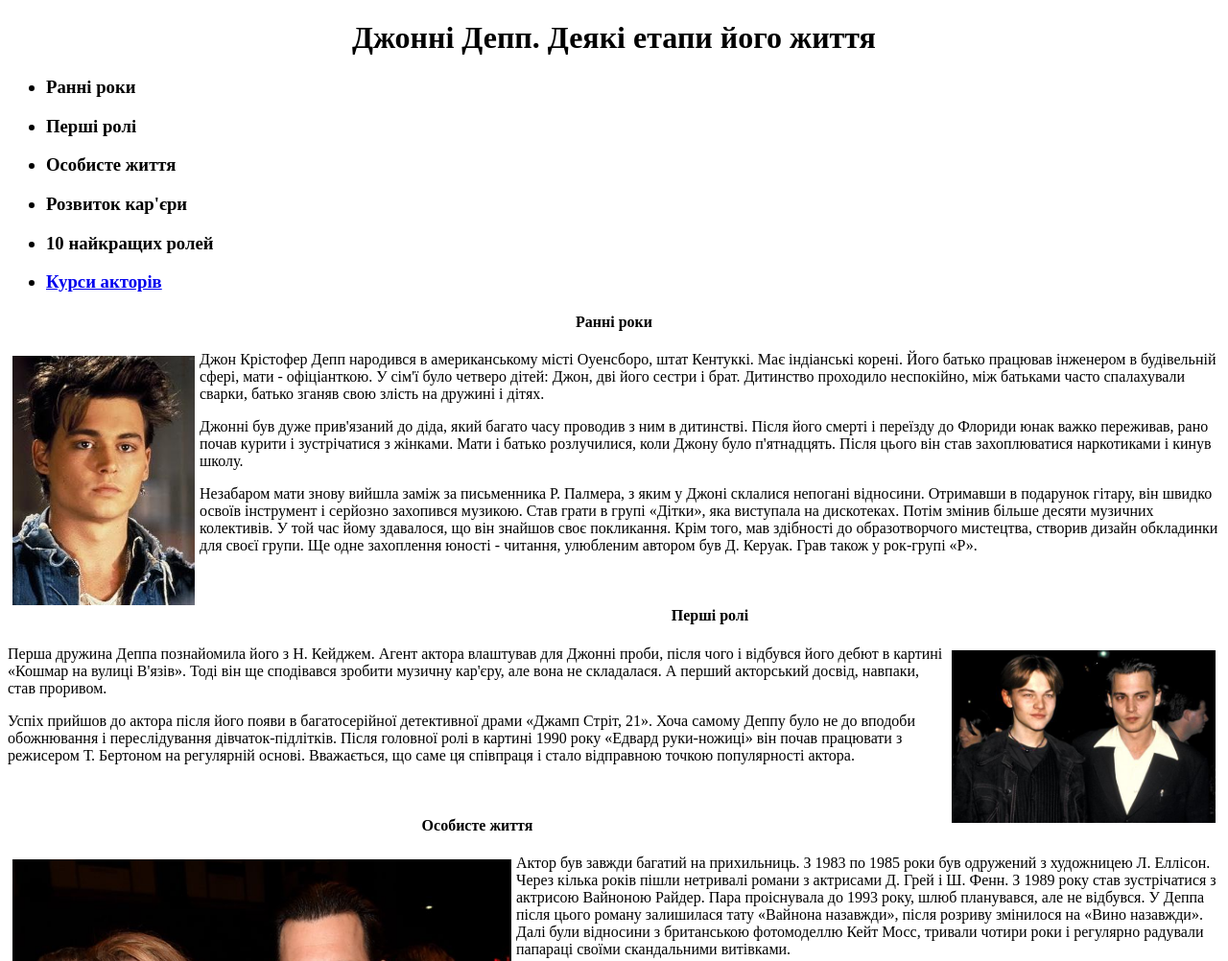
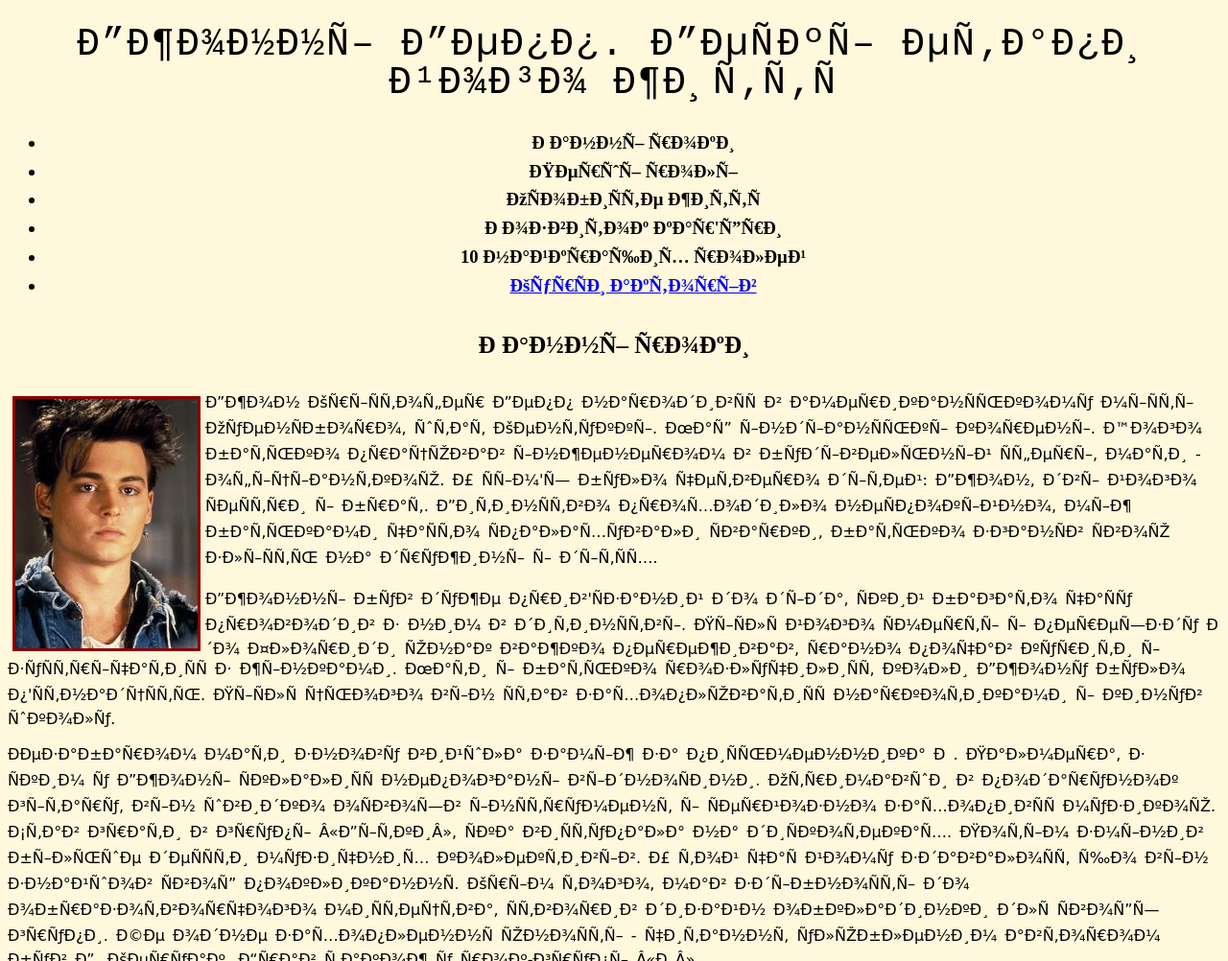
Before and after one commit to AlinaShabarkevich/johnydepp, a plain HTML site: page first.html in a window 1280 px wide. Shown: the top 1002 px of the page at 96% size. Drawn offline with Linux system fonts and the light colour scheme.

Commit message:
Add files via upload

```diff
--- a/first.html
+++ b/first.html
@@ -1,40 +1,41 @@
 <!DOCTYPE html>
 <html>
     <head>
+        <meta charset="utf.8">
+        <link rel="stylesheet" href="style.css">
         <title>Джонні Депп. Коротка біографія</title>
         <link rel="icon" href="ImageFirst/logo.png" type="text/css">
     </head>
     <body>
-
         <center><h1>Джонні Депп. Деякі етапи його життя</h1></center>
-        <ul><h3>
-            <li><p>Ранні роки</p></li>
-            <li><p>Перші ролі</p></li>
-            <li><p>Особисте життя</p></li>
-            <li><p>Розвиток кар'єри</p></li>
-            <li><p>10 найкращих ролей</p></li>
-            <li><p><a href = "second.html">Курси акторів</a></p></li>
+        <center><ul><h3>
+            <li>Ранні роки</li>
+            <li>Перші ролі</li>
+            <li>Особисте життя</li>
+            <li>Розвиток кар'єри</li>
+            <li>10 найкращих ролей</li>
+            <li><a href = "second.html">Курси акторів</a></li>
             </h3>
-        </ul>
+            </ul></center>
         <center><h4>Ранні роки</h4></center>
-        <p><img src="ImageFirst/1.jpg" alt="Ранні роки" align="left" width="190" height="260" vspace="5" hspace="5">Джон Крістофер Депп народився в американському місті Оуенсборо, штат Кентуккі. Має індіанські корені. Його батько працював інженером в будівельній сфері, мати - офіціанткою. У сім'ї було четверо дітей: Джон, дві його сестри і брат. Дитинство проходило неспокійно, між батьками часто спалахували сварки, батько зганяв свою злість на дружині і дітях.</p>
+        <p><img class = "pict" src="ImageFirst/1.jpg" alt="Ранні роки" align="left" width="190" height="260" vspace="5" hspace="5">Джон Крістофер Депп народився в американському місті Оуенсборо, штат Кентуккі. Має індіанські корені. Його батько працював інженером в будівельній сфері, мати - офіціанткою. У сім'ї було четверо дітей: Джон, дві його сестри і брат. Дитинство проходило неспокійно, між батьками часто спалахували сварки, батько зганяв свою злість на дружині і дітях.</p>
         <p>Джонні був дуже прив'язаний до діда, який багато часу проводив з ним в дитинстві. Після його смерті і переїзду до Флориди юнак важко переживав, рано почав курити і зустрічатися з жінками. Мати і батько розлучилися, коли Джону було п'ятнадцять. Після цього він став захоплюватися наркотиками і кинув школу.</p>
         <p>Незабаром мати знову вийшла заміж за письменника Р. Палмера, з яким у Джоні склалися непогані відносини. Отримавши в подарунок гітару, він швидко освоїв інструмент і серйозно захопився музикою. Став грати в групі «Дітки», яка виступала на дискотеках. Потім змінив більше десяти музичних колективів. У той час йому здавалося, що він знайшов своє покликання. Крім того, мав здібності до образотворчого мистецтва, створив дизайн обкладинки для своєї групи. Ще одне захоплення юності - читання, улюбленим автором був Д. Керуак. Грав також у рок-групі «Р».</p>
         <br>
 
         <center><h4>Перші ролі</h4></center>
-        <p><img src="ImageFirst/2.jpg"S alt="Перші зйомки з Ді Капріо" align="right" width="275" height="180" vspace="5" hspace="5">Перша дружина Деппа познайомила його з Н. Кейджем. Агент актора влаштував для Джонні проби, після чого і відбувся його дебют в картині «Кошмар на вулиці В'язів». Тоді він ще сподівався зробити музичну кар'єру, але вона не складалася. А перший акторський досвід, навпаки, став проривом. </p>
+        <p><img class = "pict" src="ImageFirst/2.jpg"S alt="Перші зйомки з Ді Капріо" align="right" width="275" height="180" vspace="5" hspace="5">Перша дружина Деппа познайомила його з Н. Кейджем. Агент актора влаштував для Джонні проби, після чого і відбувся його дебют в картині «Кошмар на вулиці В'язів». Тоді він ще сподівався зробити музичну кар'єру, але вона не складалася. А перший акторський досвід, навпаки, став проривом. </p>
         <p>Успіх прийшов до актора після його появи в багатосерійної детективної драми «Джамп Стріт, 21». Хоча самому Деппу було не до вподоби обожнювання і переслідування дівчаток-підлітків. Після головної ролі в картині 1990 року «Едвард руки-ножиці» він почав працювати з режисером Т. Бертоном на регулярній основі. Вважається, що саме ця співпраця і стало відправною точкою популярності актора.</p>
         <br>
 
         <center><h4>Особисте життя</h4></center>
-        <p><img src="ImageFirst/3.jpg"S alt="Джонні Депп з Вайноною Райдер" align="left" width="520" height="330" vspace="5" hspace="5">Актор був завжди багатий на прихильниць. З 1983 по 1985 роки був одружений з художницею Л. Еллісон. Через кілька років пішли нетривалі романи з актрисами Д. Грей і Ш. Фенн. З 1989 року став зустрічатися з актрисою Вайноною Райдер. Пара проіснувала до 1993 року, шлюб планувався, але не відбувся. У Деппа після цього роману залишилася тату «Вайнона назавжди», після розриву змінилося на «Вино назавжди». Далі були відносини з британською фотомоделлю Кейт Мосс, тривали чотири роки і регулярно радували папараці своїми скандальними витівками.
+        <p><img class = "pict" src="ImageFirst/3.jpg"S alt="Джонні Депп з Вайноною Райдер" align="left" width="520" height="330" vspace="5" hspace="5">Актор був завжди багатий на прихильниць. З 1983 по 1985 роки був одружений з художницею Л. Еллісон. Через кілька років пішли нетривалі романи з актрисами Д. Грей і Ш. Фенн. З 1989 року став зустрічатися з актрисою Вайноною Райдер. Пара проіснувала до 1993 року, шлюб планувався, але не відбувся. У Деппа після цього роману залишилася тату «Вайнона назавжди», після розриву змінилося на «Вино назавжди». Далі були відносини з британською фотомоделлю Кейт Мосс, тривали чотири роки і регулярно радували папараці своїми скандальними витівками.
         <p>Найбільш тривалими стали відносини з француженкою, актрисою і співачкою Ванессою Параді, з якою він зустрівся на зйомках фільму «Дев'яті врата». У них народилися дочка Лілі-Роуз (1999) син Джон (2002). Після 2010 року зоряна пара перестала з'являтися в суспільстві разом, у 2012 році заявила про розрив. Джонні і Ванесса залишилися в дружніх відносинах. Причиною розлучення стало захоплення Джонні актрисою Ембер Херд. Після трирічного роману в 2015 році вони одружилися, але вже через рік дружина подала на розлучення.</p>
         <p>Депп володіє віллою у Франції, особняком в Лос-Анджелесі, островом на Багамах. У 90-х роках двічі був заарештований: перший раз у зв'язку з конфліктом з працівниками одного з нью-йоркських готелів, другий - за бійку з настирливим фоторепортером в лондонському ресторані. Депп змушений носити окуляри через короткозорість, його ліве око не бачить з дитинства.</p>
         <br>
 
         <center><h4>Розвиток кар'єри</h4></center>
-        <p><img src="ImageFirst/4.jpg"S alt="Джонні Депп в різних ролях" align="right" width="370" height="280" vspace="5" hspace="5">З початку 1990-х років Депп став активно просуватися в світі кіно, звернувши на себе увагу прославлених режисерів. Крім Бертона, Депп брав участь у фільмах таких режисерів, як Кустуріца, Поланскі, Джармуш, Гілліам і ін. Його першим блокбастером стала містична картина «Сонна лощина» (1999). Початок нового століття позначилося участю у фільмах «Шоколад», «Кокаїн», «Одного разу в Мексиці» та ін.
+        <p><img class = "pict" src="ImageFirst/4.jpg"S alt="Джонні Депп в різних ролях" align="right" width="370" height="280" vspace="5" hspace="5">З початку 1990-х років Депп став активно просуватися в світі кіно, звернувши на себе увагу прославлених режисерів. Крім Бертона, Депп брав участь у фільмах таких режисерів, як Кустуріца, Поланскі, Джармуш, Гілліам і ін. Його першим блокбастером стала містична картина «Сонна лощина» (1999). Початок нового століття позначилося участю у фільмах «Шоколад», «Кокаїн», «Одного разу в Мексиці» та ін.
         <p>Величезний успіх мали «Пірати Карибського моря», в яких спершу Джонні затвердили на другорядну роль. Також популярністю користувалася казкова картина «Чарлі і шоколадна фабрика», за участь в якій Депп був претендентом на «Золотий глобус». Всього номінантом на цю премію він був вісім разів, перемогу в 2008 році приніс образ демона-перукаря Суїні Тодда.</p>
         <p>У фантастичній картині 2009 року «Воображаріум доктора Парнаса» Джонні догравав роль раптово померлого під час зйомок Х. Леджера і віддав зароблені гроші малолітньої дочки покійного Матильди. Великими і успішними фільмами 2010 року стали «Турист», «Аліса в країні чудес». У новому цікавому образі, що не вислизнуло від уваги критиків, Депп постав в «Чорній месі» 2015 року. Актор є одним з найбільш високооплачуваних у світі, три картини з його участю зібрали понад мільярд доларів кожна: «Аліса в країні чудес» і два фільми з циклу Пірати Карибського моря ».</p>
         <br>
--- /dev/null
+++ b/styeForm.css
@@ -0,0 +1,36 @@
+body{
+    background-image: url("ImageForm/back.jpg");
+    text-align: center;
+    font-family: cursive;
+    font-size: 22px;
+    color: #003366;
+}
+h2{
+    font-family:monospace;
+    font-size: 38px;
+    font-weight: 500;
+    text-align: center;
+    color: rgb(97,119,171)
+}
+.brd {
+    border: 4px double black;
+    background: #f2f2f2;
+    padding: 10px;
+}
+.forms{
+    background: #f0f0f0;
+    border: 1px solid black;
+    padding: 15px;
+    margin: 10px;
+}
+.aboutMe{
+    background: #f0f0f0;
+    border: 1px solid black;
+    padding: 25px;
+    margin: 10px;
+}
+.subm{
+    border-radius: 5px;
+    border: 1px solid black;
+    font-size: 20px;
+}
--- /dev/null
+++ b/style.css
@@ -0,0 +1,39 @@
+body{
+    background-color: cornsilk;
+}
+h1{
+    color: black;
+    font-size: 40px;
+    font-weight: 300;
+    font-family: monospace;
+    letter-spacing: 2px;
+    line-height: 1;
+}
+h3{
+    background-attachment: scroll;
+    line-height: 1.6;
+}
+h4{
+    color:darkblue
+    font-weight: 250;
+    font-size: 25px
+}
+p{
+    word-spacing: 3px;
+    float: both;
+    font-family:cursive;
+}
+.pict{
+    border: 5px, 10px;
+    border-color:darkred;
+    border-style: solid;
+    position: static;
+}
+th{
+    background-position: center;
+    font-size: 20px;
+}
+td{
+    font-size: 18px;
+    color: darkslategrey;
+}
```
Also changed, not shown: second.html (+24 -20 lines).
